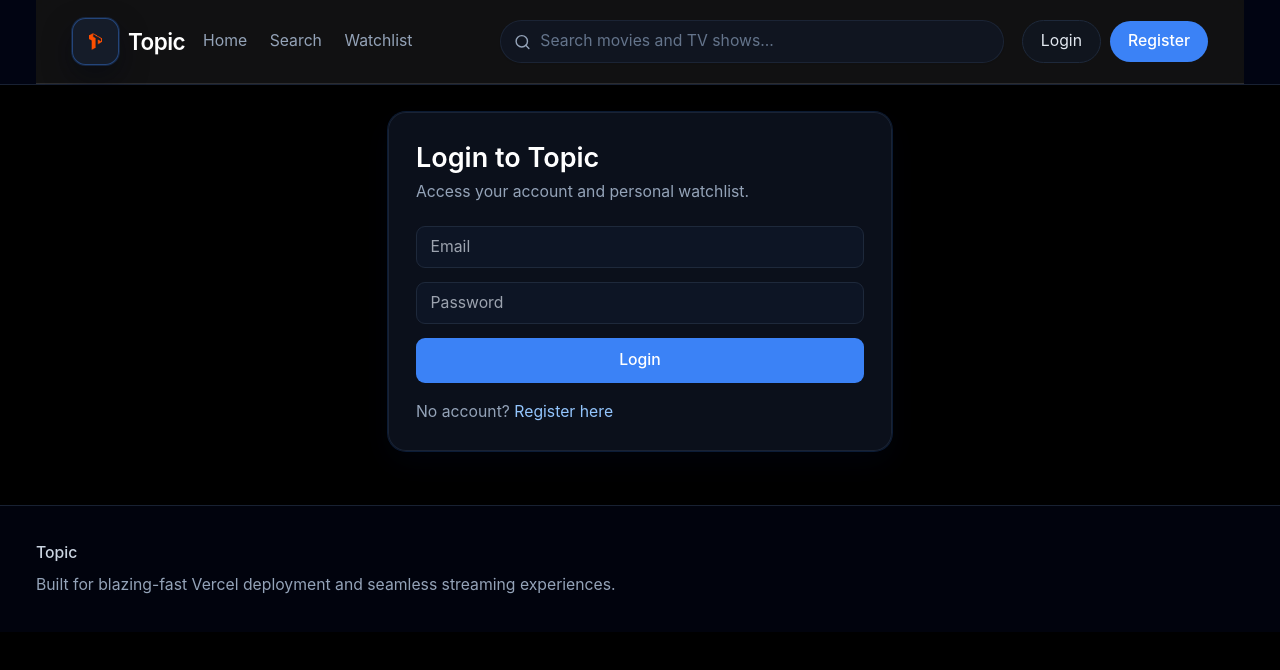
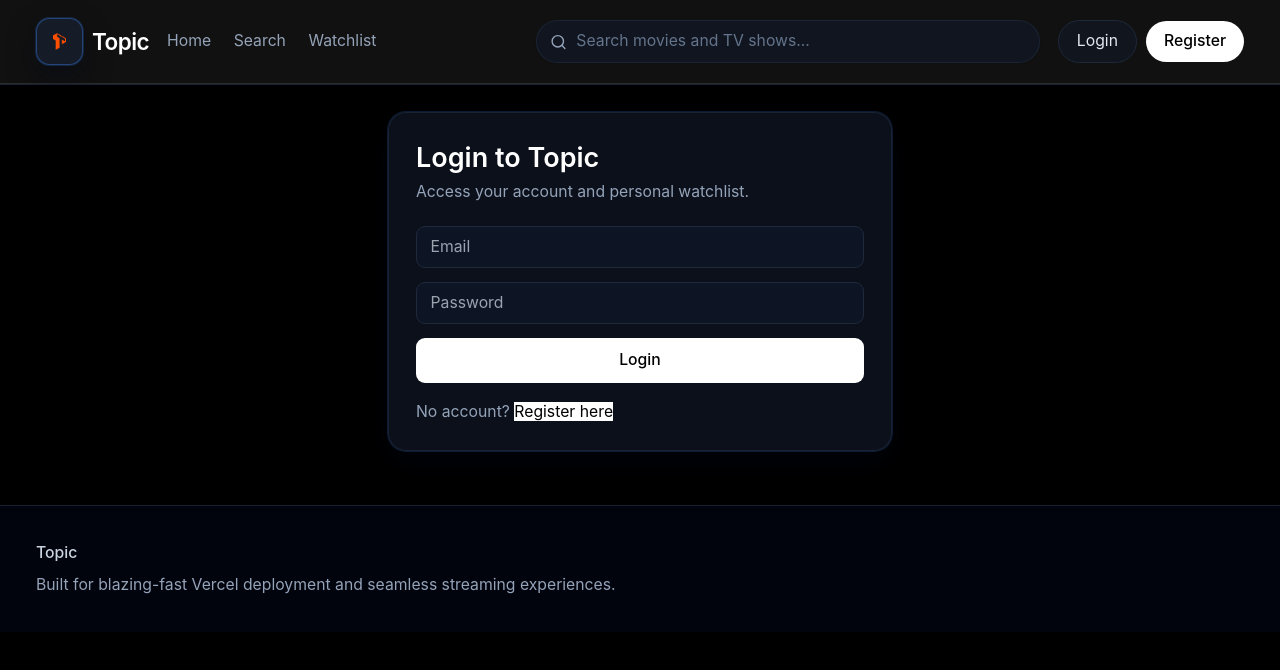
Before and after one commit to moblands-rp/topicstream, a Next.js app: page /login in a window 1280 px wide. Shown: the top 670 px of the page. Built offline with nearby package versions, Linux system fonts and the light colour scheme; no server answers.

Commit message:
Update globals.css

```diff
--- a/app/globals.css
+++ b/app/globals.css
@@ -12,13 +12,30 @@
   --accent: #FFFFFF;
   --accent-hover: #E5E5E7;
   --border: #2C2C2E;
+  --blue: transparent; /* Force removal of any blue */
   color-scheme: dark;
 }
+
+/* Reset any possible blue from Tailwind defaults */
+.bg-blue-500,
+.bg-blue-600,
+.text-blue-500,
+.text-blue-600,
+.border-blue-500,
+.ring-blue-500,
+.focus\:ring-blue-500 {
+  background-color: transparent !important;
+  color: var(--text) !important;
+  border-color: var(--border) !important;
+}
+
+/* ====================== PURE APPLE-STYLE CLEAN DARK THEME ====================== */
 
 html,
 body {
   min-height: 100%;
-  font-size: 1.125rem; /* Larger base text for Firestick / Android TV / tablets */
+  font-size: 1.125rem;
+  background-color: var(--background);
 }
 
 body {
@@ -29,21 +46,7 @@ body {
   -moz-osx-font-smoothing: grayscale;
 }
 
-/* ====================== APPLE-STYLE CLEAN DARK THEME ====================== */
-
-a {
-  transition: color 0.2s ease, transform 0.2s ease;
-}
-
-button,
-a,
-[role="button"],
-input,
-select {
-  transition: all 0.2s cubic-bezier(0.4, 0, 0.2, 1);
-}
-
-/* Clean TV / remote focus - subtle white outline like Apple */
+/* Clean focus states - no blue, only subtle white */
 *:focus-visible {
   outline: none;
 }
@@ -53,22 +56,18 @@ header a:focus-visible,
 button:focus-visible,
 .card:focus-visible,
 a:focus-visible {
-  outline: 3px solid rgba(255, 255, 255, 0.8);
+  outline: 3px solid rgba(255, 255, 255, 0.75);
   outline-offset: 6px;
   border-radius: 12px;
   transform: scale(1.03);
-  z-index: 20;
-  position: relative;
 }
 
-/* Large, minimal cards */
+/* Minimal cards */
 .card {
   background-color: var(--card);
   border-radius: 16px;
   overflow: hidden;
-  transition: transform 0.25s cubic-bezier(0.4, 0.0, 0.2, 1),
-              box-shadow 0.25s cubic-bezier(0.4, 0.0, 0.2, 1);
-  box-shadow: 0 10px 15px -3px rgb(0 0 0 / 0.3);
+  transition: transform 0.25s cubic-bezier(0.4, 0, 0.2, 1), box-shadow 0.25s cubic-bezier(0.4, 0, 0.2, 1);
 }
 
 .card:hover,
@@ -77,7 +76,7 @@ a:focus-visible {
   box-shadow: 0 20px 40px -10px rgb(0 0 0 / 0.4);
 }
 
-/* Clean Apple-style buttons - minimal, no bright colors */
+/* Clean minimal buttons */
 .button {
   padding: 14px 28px;
   font-size: 1.1rem;
@@ -93,45 +92,54 @@ a:focus-visible {
 
 .button-primary:hover {
   background-color: var(--accent-hover);
-  transform: translateY(-1px);
 }
 
-/* Navbar - flat, clean Apple-style dark bar, no container behind logo */
+/* NAVBAR - Flat, clean Apple style, no container behind logo */
 nav,
 header {
-  background-color: rgba(18, 18, 18, 0.95);
+  background-color: rgba(18, 18, 18, 0.98);
   backdrop-filter: blur(30px);
   border-bottom: 1px solid var(--border);
-  padding: 0 2rem;
 }
 
-nav .logo {
-  font-size: 1.5rem;
+.logo {
+  font-size: 1.75rem;
   font-weight: 700;
-  letter-spacing: -0.04em;
-  color: var(--text);
-  padding: 0;
-  background: transparent;
-  border: none;
-  box-shadow: none;
+  letter-spacing: -0.05em;
+  color: #FFFFFF;
+  background: transparent !important;
+  padding: 0 !important;
+  border: none !important;
+  box-shadow: none !important;
+  display: flex;
+  align-items: center;
+  gap: 8px;
 }
 
-/* Search bar - clean and minimal */
+/* Remove any blue from buttons */
+button[class*="blue"],
+a[class*="blue"],
+.bg-blue *,
+.text-blue * {
+  background-color: var(--accent) !important;
+  color: #000000 !important;
+}
+
+/* Search input - clean dark */
 input[type="text"] {
   background-color: var(--surface2);
   border: 1px solid var(--border);
   color: var(--text);
   border-radius: 9999px;
   padding: 12px 20px;
-  font-size: 1rem;
 }
 
 input[type="text"]:focus {
-  border-color: rgba(255, 255, 255, 0.5);
-  box-shadow: 0 0 0 3px rgba(255, 255, 255, 0.1);
+  border-color: rgba(255, 255, 255, 0.4);
+  box-shadow: 0 0 0 3px rgba(255, 255, 255, 0.08);
 }
 
-/* Player container - pure black for best compatibility on Firestick */
+/* Player - pure black */
 .player-container {
   background-color: #000000;
   position: relative;
@@ -147,18 +155,7 @@ input[type="text"]:focus {
   background: #000000;
 }
 
-/* Loading overlay */
-.loading-overlay {
-  position: absolute;
-  inset: 0;
-  background: rgba(0, 0, 0, 0.92);
-  display: flex;
-  align-items: center;
-  justify-content: center;
-  z-index: 30;
-}
-
-/* Scrollbar - very subtle */
+/* Scrollbar */
 ::-webkit-scrollbar {
   width: 6px;
   height: 6px;
@@ -173,11 +170,7 @@ input[type="text"]:focus {
   border-radius: 20px;
 }
 
-::-webkit-scrollbar-thumb:hover {
-  background: #4A4A4C;
-}
-
-/* Extra padding for TV readability */
+/* TV spacing */
 .tv-padding {
   padding-left: 3rem;
   padding-right: 3rem;
@@ -189,8 +182,3 @@ input[type="text"]:focus {
     padding-right: 1.5rem;
   }
 }
-
-/* Subtle depth without bright colors */
-.bg-topic-bg {
-  background: #000000;
-}
```
